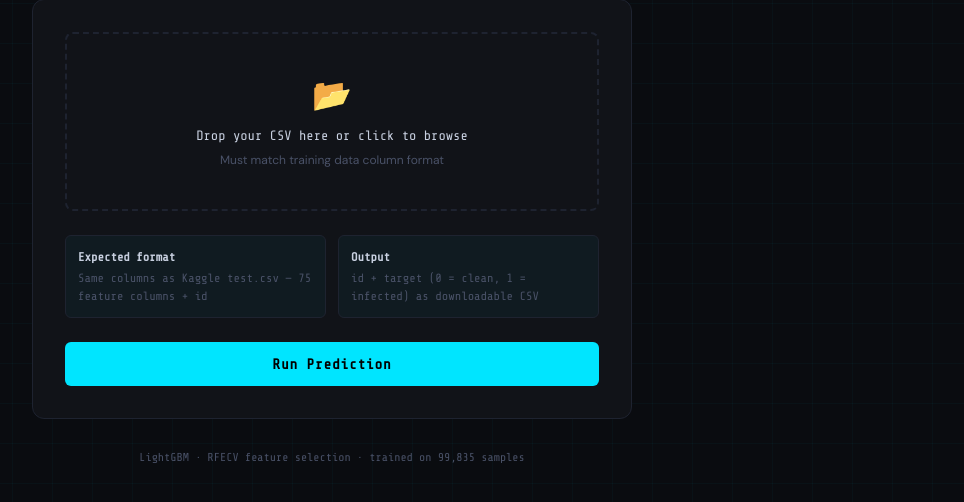
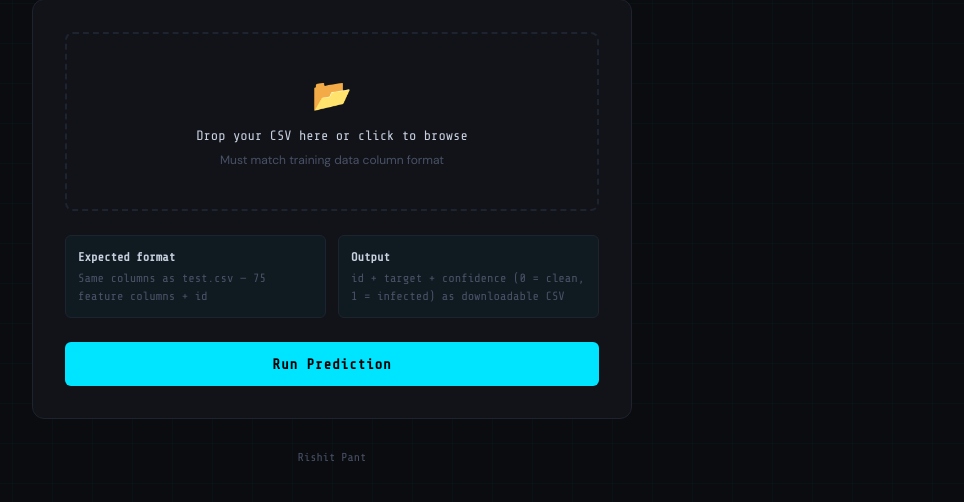
Before and after one commit to RishitPant/System_Threat_Forecaster, a Flask app: page / in a window 1280 px wide. Shown: the part 277-779 px from the top of the page, without its empty margins (308-1272 px from the left). Run offline with Flask 3, Linux system fonts and the light colour scheme.

Commit message:
Update text

```diff
--- a/templates/index.html
+++ b/templates/index.html
@@ -251,11 +251,11 @@
       <div class="info-row">
         <div class="info-item">
           <strong>Expected format</strong>
-          Same columns as Kaggle test.csv — 75 feature columns + id
+          Same columns as test.csv — 75 feature columns + id
         </div>
         <div class="info-item">
           <strong>Output</strong>
-          id + target (0 = clean, 1 = infected) as downloadable CSV
+          id + target + confidence (0 = clean, 1 = infected) as downloadable CSV
         </div>
       </div>
 
@@ -263,7 +263,7 @@
     </form>
   </div>
 
-  <div class="footer">LightGBM · RFECV feature selection · trained on 99,835 samples</div>
+  <div class="footer">Rishit Pant</div>
 </div>
 
 <script>
```
